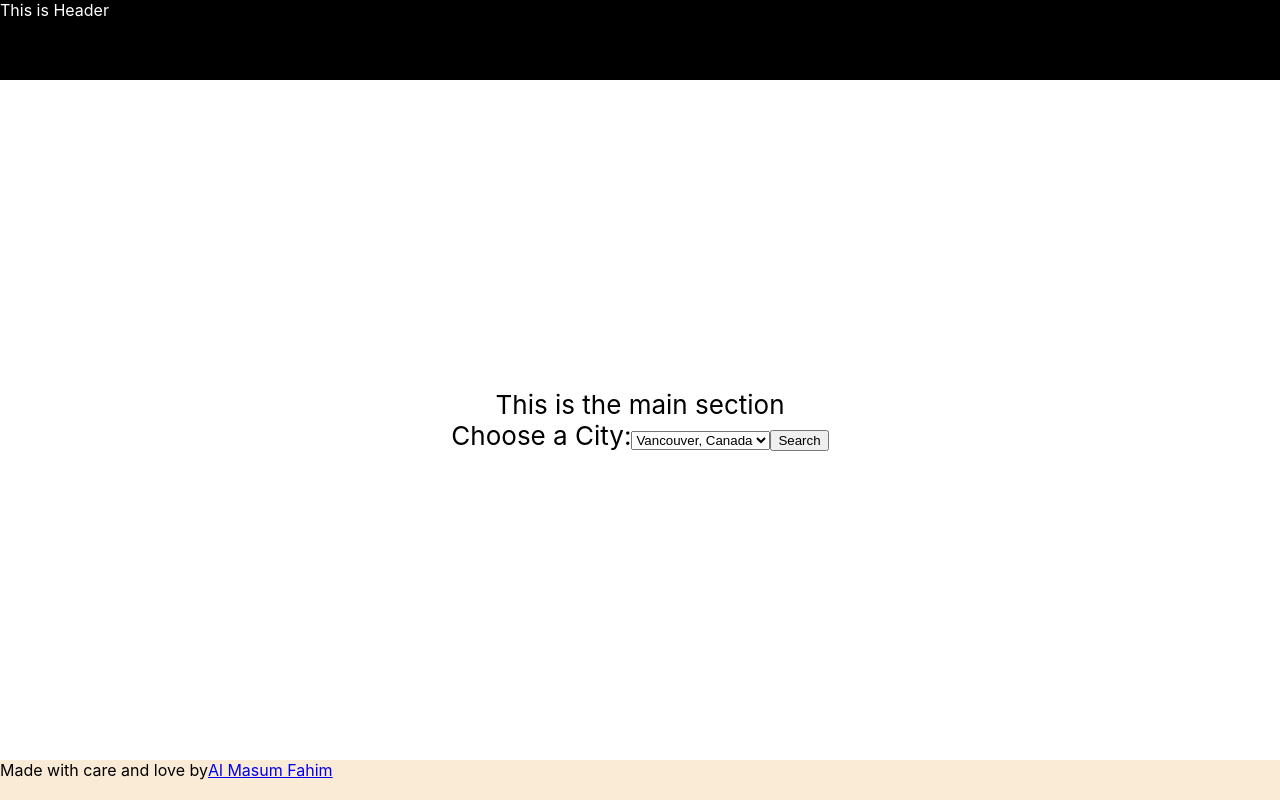
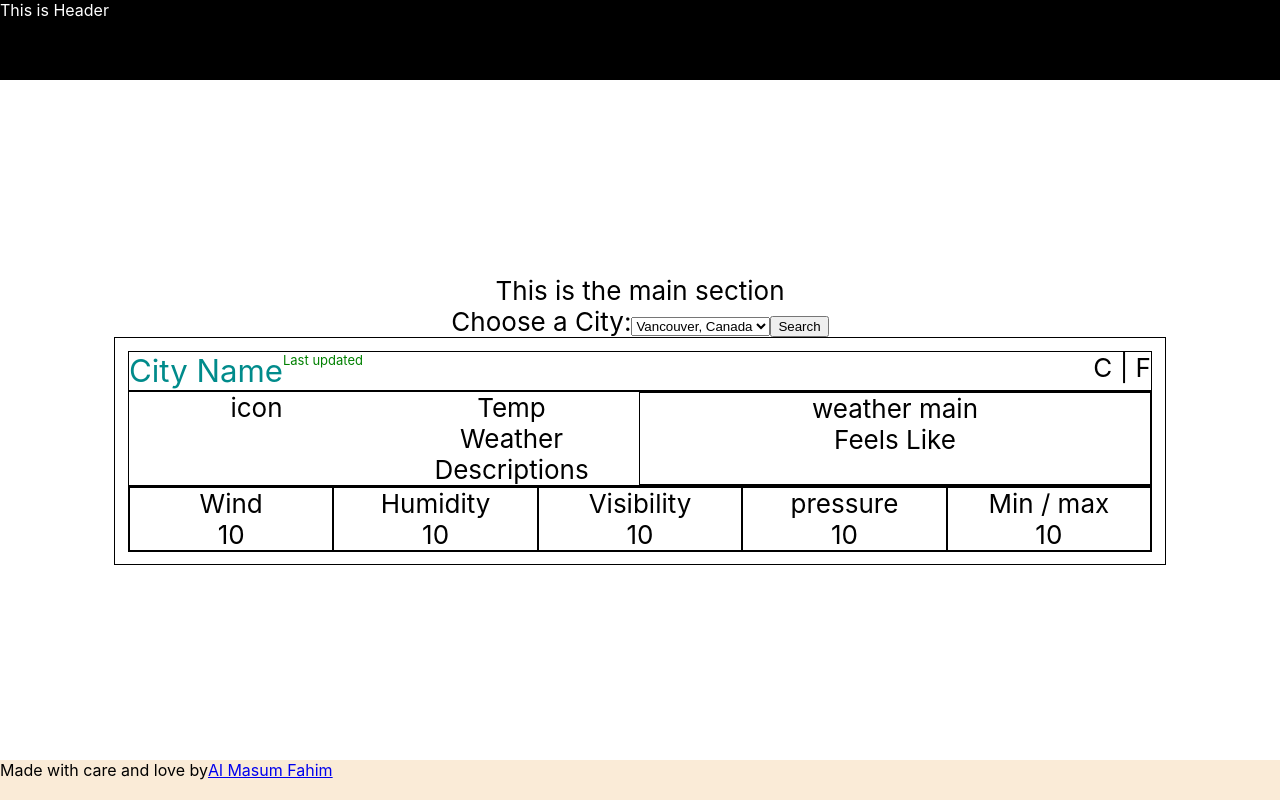
Before and after one commit to Fahim-Titan/weather-app, a React (Create React App) app: page / in a window 1280 px wide. Built offline with nearby package versions, Linux system fonts and the light colour scheme.

Commit message:
weather card added

```diff
--- a/src/App.js
+++ b/src/App.js
@@ -1,6 +1,7 @@
 // import logo from './logo.svg';
 import './App.css';
 import SearchForm from './components/SearchForm/SearchForm';
+import WeatherCard from './components/WeatherCard';
 const { REACT_APP_APPID } = process.env;
 function App() {
   return (
@@ -11,6 +12,7 @@ function App() {
       <section className="App-main-section">
         This is the main section
         <SearchForm/>
+        <WeatherCard/>
       </section>
       <footer className="App-footer">
         Made with care and love by
```
